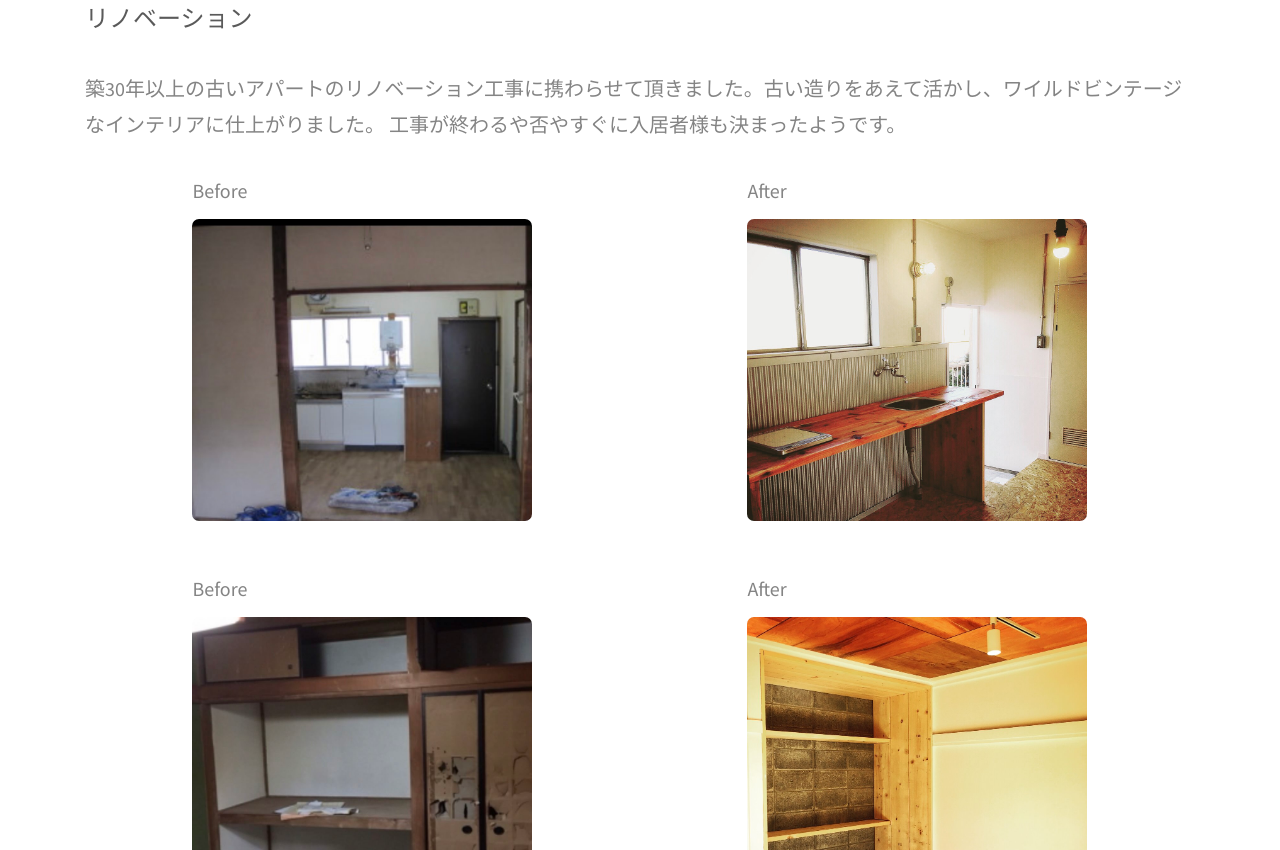
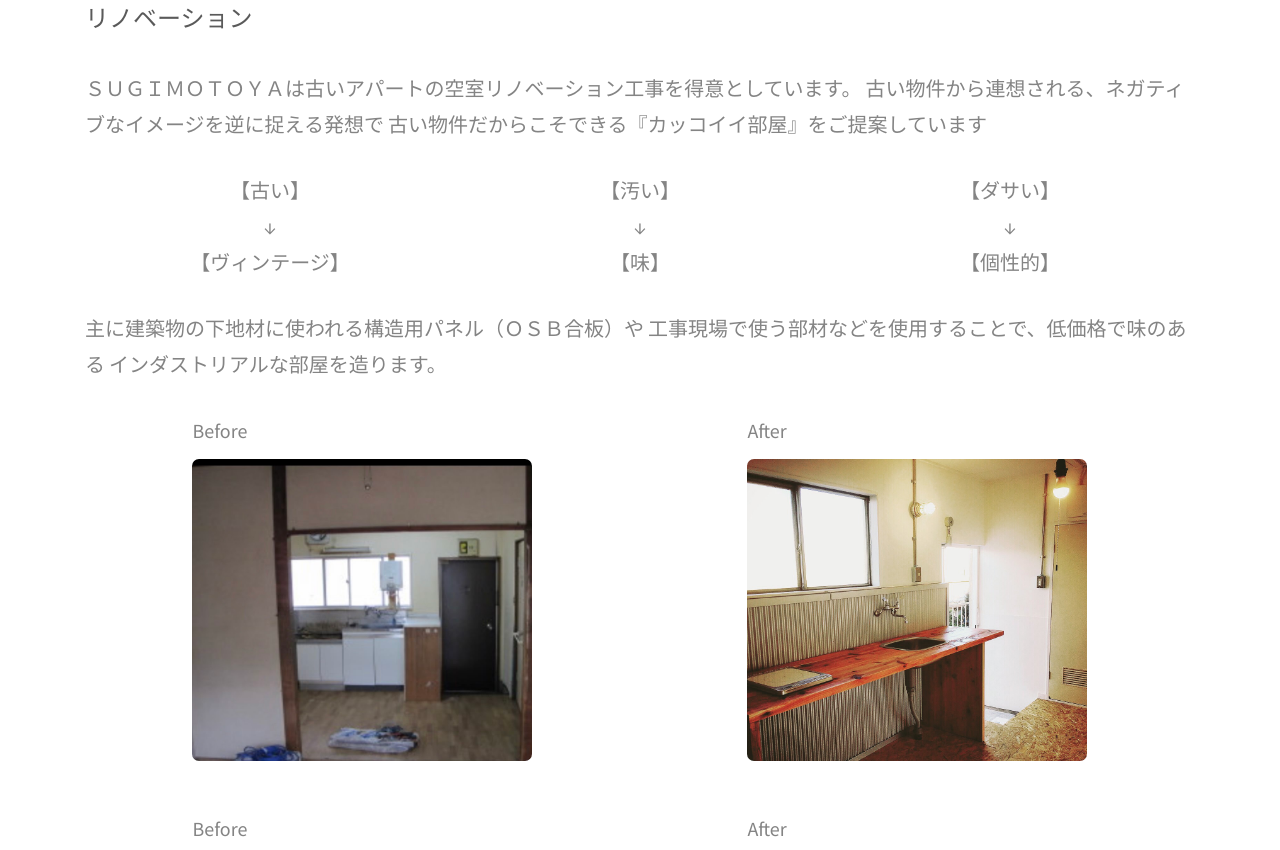
Before and after one commit to YFujitani/sugimotoya-corp-site, a plain HTML site: page example.html in a window 1280 px wide. Shown: the part 1385-2235 px from the top of the page. Drawn offline with Linux system fonts and the light colour scheme; files whose address does not match are found by name.

Commit message:
WIP 施工事例修正

```diff
--- a/example.html
+++ b/example.html
@@ -127,8 +127,50 @@
 								<h3>リノベーション</h3>
 							</div>
 							<div class="text-left animate-box">
-								<p>築30年以上の古いアパートのリノベーション工事に携わらせて頂きました。古い造りをあえて活かし、ワイルドビンテージなインテリアに仕上がりました。
-									工事が終わるや否やすぐに入居者様も決まったようです。
+								<p>ＳＵＧＩＭＯＴＯＹＡは古いアパートの空室リノベーション工事を得意としています。
+									古い物件から連想される、ネガティブなイメージを逆に捉える発想で
+									古い物件だからこそできる『カッコイイ部屋』をご提案しています
+								</p>
+
+								<div class="clearfix" style="text-align: center; font-size: 20px; margin-bottom: 1.5em;">
+									<div>
+										<div class="col-md-4">
+											【古い】
+										</div>
+										<div class="col-md-4">
+											【汚い】
+											</div>
+										<div class="col-md-4">
+											【ダサい】
+										</div>
+									</div>
+									<div>
+										<div class="col-md-4">
+											&darr;
+										</div>
+										<div class="col-md-4">
+											&darr;
+											</div>
+										<div class="col-md-4">
+											&darr;
+										</div>
+									</div>
+									<div>
+										<div class="col-md-4">
+											【ヴィンテージ】
+										</div>
+										<div class="col-md-4">
+											【味】
+											</div>
+										<div class="col-md-4">
+											【個性的】
+										</div>
+									</div>
+								</div>
+
+								<p>主に建築物の下地材に使われる構造用パネル（ＯＳＢ合板）や
+									工事現場で使う部材などを使用することで、低価格で味のある
+									インダストリアルな部屋を造ります。
 								</p>
 							</div>
 							<div class="col-md-4 col-md-offset-1 animate-box">
```
